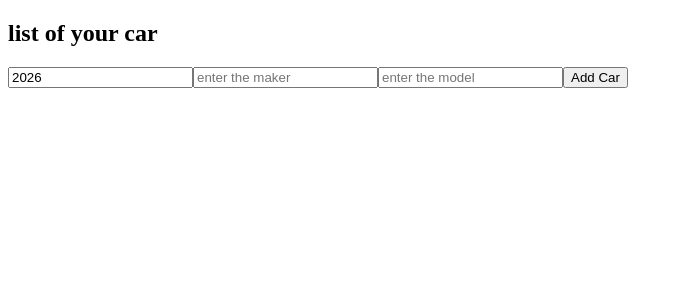
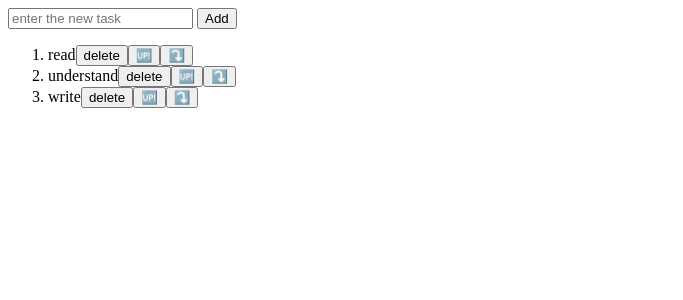
Before and after one commit to Vishwanath-B-M/react, a React (Vite) app: page / in a window 1280 px wide. Shown: the top 300 px of the page, without its empty margins (0-683 px from the left). Built offline with nearby package versions, Linux system fonts and the light colour scheme.

Commit message:
add my changes

```diff
--- a/src/App.jsx
+++ b/src/App.jsx
@@ -1,9 +1,9 @@
-import Car from './multiobjectuseState.jsx';
+import MyComponent from './todoapp.jsx';
 
 function App(){
   return (
     <>
-   <Car/>
+   <MyComponent/>
     </>
   );
 }
--- /dev/null
+++ b/src/todoapp.jsx
@@ -0,0 +1,52 @@
+import React,{useState} from "react";
+function MyComponent(){
+    const [tasks,setasks]=useState(["read","understand","write"])
+    const [newtask,setnewtask]=useState("")
+    function OnChange(event){
+        setnewtask(event.target.value)
+
+    }
+    function AddTask(){
+        if(newtask.trim()!==""){
+        setasks(tasks=>[...tasks,newtask])
+        setnewtask("")
+
+        }
+
+
+    }
+    function RemoveTAsk(index){
+        const remove=tasks.filter((_,i)=>i!==index)
+        setasks(remove)
+
+    }
+    function MoveUp(index){
+        if(index>0){
+            const updated=[...tasks];
+            [updated[index],updated[index-1]]=[updated[index-1],updated[index]]
+
+            setasks(updated)
+        }
+
+    }
+    function MoveDown(index){
+        if(index<tasks.length-1){
+            const updated=[...tasks];
+            [updated[index],updated[index+1]]=[updated[index+1],updated[index]]
+
+            setasks(updated)
+        }
+
+    }
+    return(<>
+    <input type="text" value={newtask} placeholder="enter the new task" onChange={OnChange}/>  <button onClick={AddTask}>Add </button>
+    <ol>
+        {tasks.map((task,index)=><li key={index}>{task}
+            <button onClick={()=>RemoveTAsk(index)}>delete</button>
+            <button onClick={()=>MoveUp(index)}>🆙</button>
+            <button onClick={()=>MoveDown(index)}>⤵️</button>
+        </li>)}
+    </ol>
+    </>)
+}
+export default MyComponent
```
